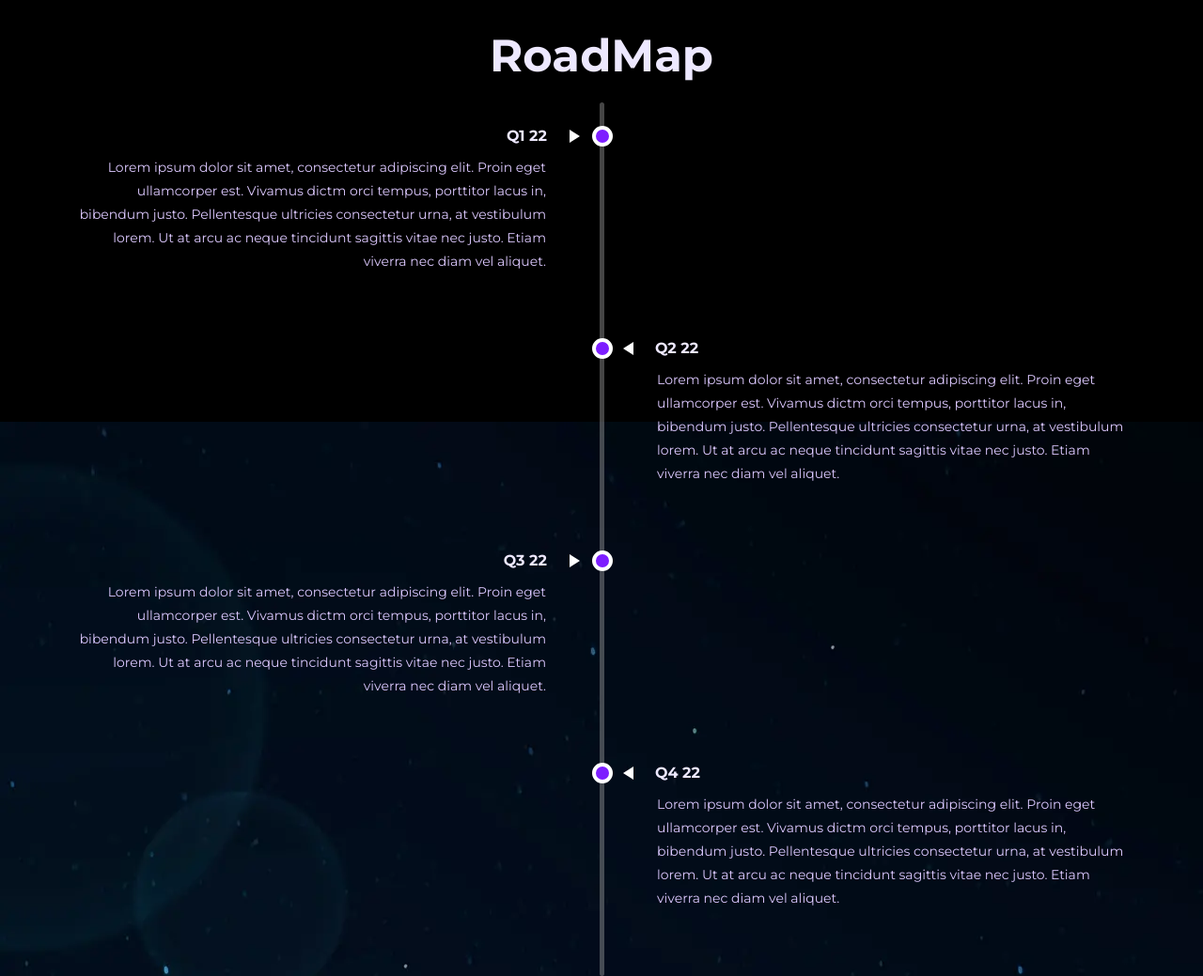
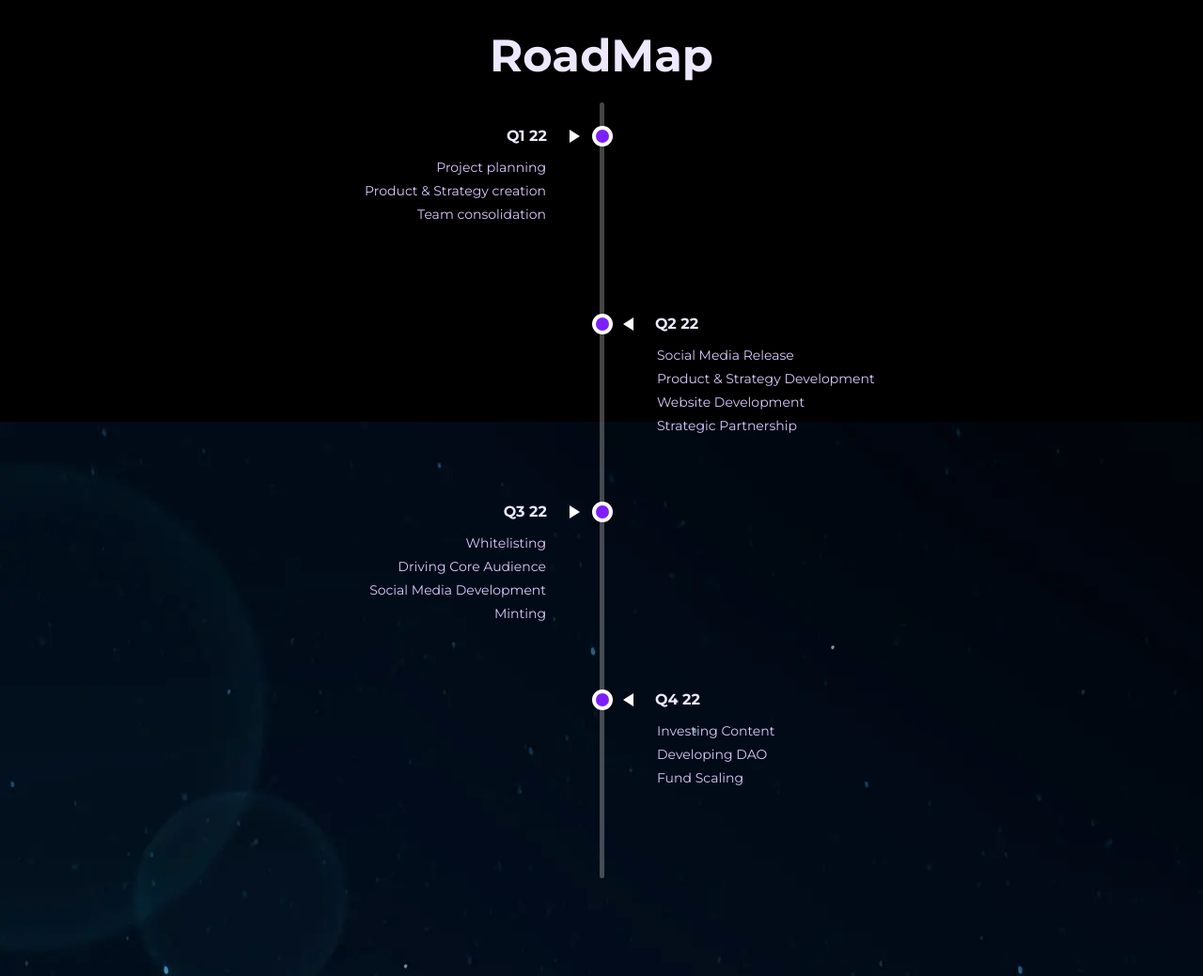
Before and after one commit to Ro-man-Vl/Stripes-Invest, a website: page docs/index.html in a window 1280 px wide. Shown: the part 4271-5310 px from the top of the page at 94% size. Drawn offline with Linux system fonts and the light colour scheme.

Commit message:
Content update

```diff
--- a/docs/index.html
+++ b/docs/index.html
@@ -206,8 +206,8 @@
                     <h3 class="treasury__subtitle">Average Shares Per 1 NFT</h3>
                     <p class="treasury__text">Hold NFTs and receive % shares from our Treasury investments</p>
                     <div class="treasury__rate">
-                        <span class="treasury__rate-amount">1%</span>
-                        <span class="treasury__rate-line" style="width: 1%;"></span>
+                        <span class="treasury__rate-amount">30%</span>
+                        <span class="treasury__rate-line" style="width: 30%;"></span>
                     </div>
                 </div>
 
@@ -269,10 +269,9 @@
                 </div>
 
                 <p class="roadmap__quarter-text">
-                    Lorem ipsum dolor sit amet, consectetur adipiscing elit. Proin eget ullamcorper est. Vivamus dictm
-                    orci tempus, porttitor lacus in, bibendum justo. Pellentesque ultricies consectetur urna, at
-                    vestibulum lorem. Ut at arcu ac neque tincidunt sagittis vitae nec justo. Etiam viverra nec diam vel
-                    aliquet.
+                    Project planning<br>
+                    Product & Strategy creation<br>
+                    Team consolidation
                 </p>
             </div>
 
@@ -284,10 +283,10 @@
                 </div>
 
                 <p class="roadmap__quarter-text">
-                    Lorem ipsum dolor sit amet, consectetur adipiscing elit. Proin eget ullamcorper est. Vivamus dictm
-                    orci tempus, porttitor lacus in, bibendum justo. Pellentesque ultricies consectetur urna, at
-                    vestibulum lorem. Ut at arcu ac neque tincidunt sagittis vitae nec justo. Etiam viverra nec diam vel
-                    aliquet.
+                    Social Media Release<br>
+                    Product & Strategy Development<br>
+                    Website Development<br>
+                    Strategic Partnership
                 </p>
             </div>
 
@@ -299,10 +298,10 @@
                 </div>
 
                 <p class="roadmap__quarter-text">
-                    Lorem ipsum dolor sit amet, consectetur adipiscing elit. Proin eget ullamcorper est. Vivamus dictm
-                    orci tempus, porttitor lacus in, bibendum justo. Pellentesque ultricies consectetur urna, at
-                    vestibulum lorem. Ut at arcu ac neque tincidunt sagittis vitae nec justo. Etiam viverra nec diam vel
-                    aliquet.
+                    Whitelisting<br>
+                    Driving Core Audience<br>
+                    Social Media Development<br>
+                    Minting
                 </p>
             </div>
 
@@ -314,10 +313,9 @@
                 </div>
 
                 <p class="roadmap__quarter-text">
-                    Lorem ipsum dolor sit amet, consectetur adipiscing elit. Proin eget ullamcorper est. Vivamus dictm
-                    orci tempus, porttitor lacus in, bibendum justo. Pellentesque ultricies consectetur urna, at
-                    vestibulum lorem. Ut at arcu ac neque tincidunt sagittis vitae nec justo. Etiam viverra nec diam vel
-                    aliquet.
+                    Investing Content<br>
+                    Developing DAO<br>
+                    Fund Scaling
                 </p>
             </div>
 
--- a/src/sass/chunks/_roadmap.scss
+++ b/src/sass/chunks/_roadmap.scss
@@ -27,7 +27,7 @@
     }
 
     &__quarter {
-        min-height: 226px;
+        min-height: 200px;
         padding-top: 25px;
         width: 50%;
     }
```
Also changed, not shown: src/html/chunks/roadmap.html (+14 -16 lines), src/html/chunks/treasury.html (+2 -2 lines), docs/css/main.min.css.
